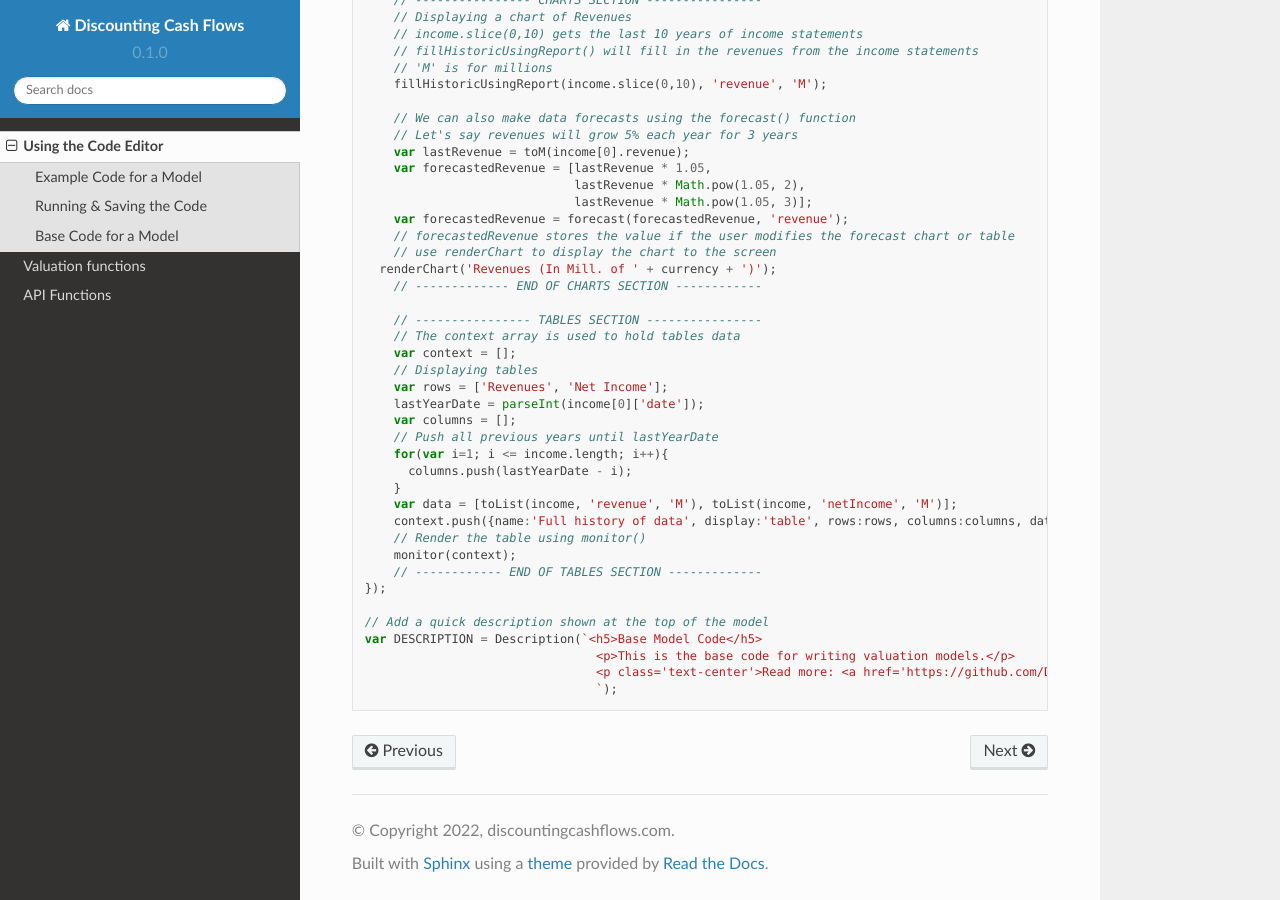
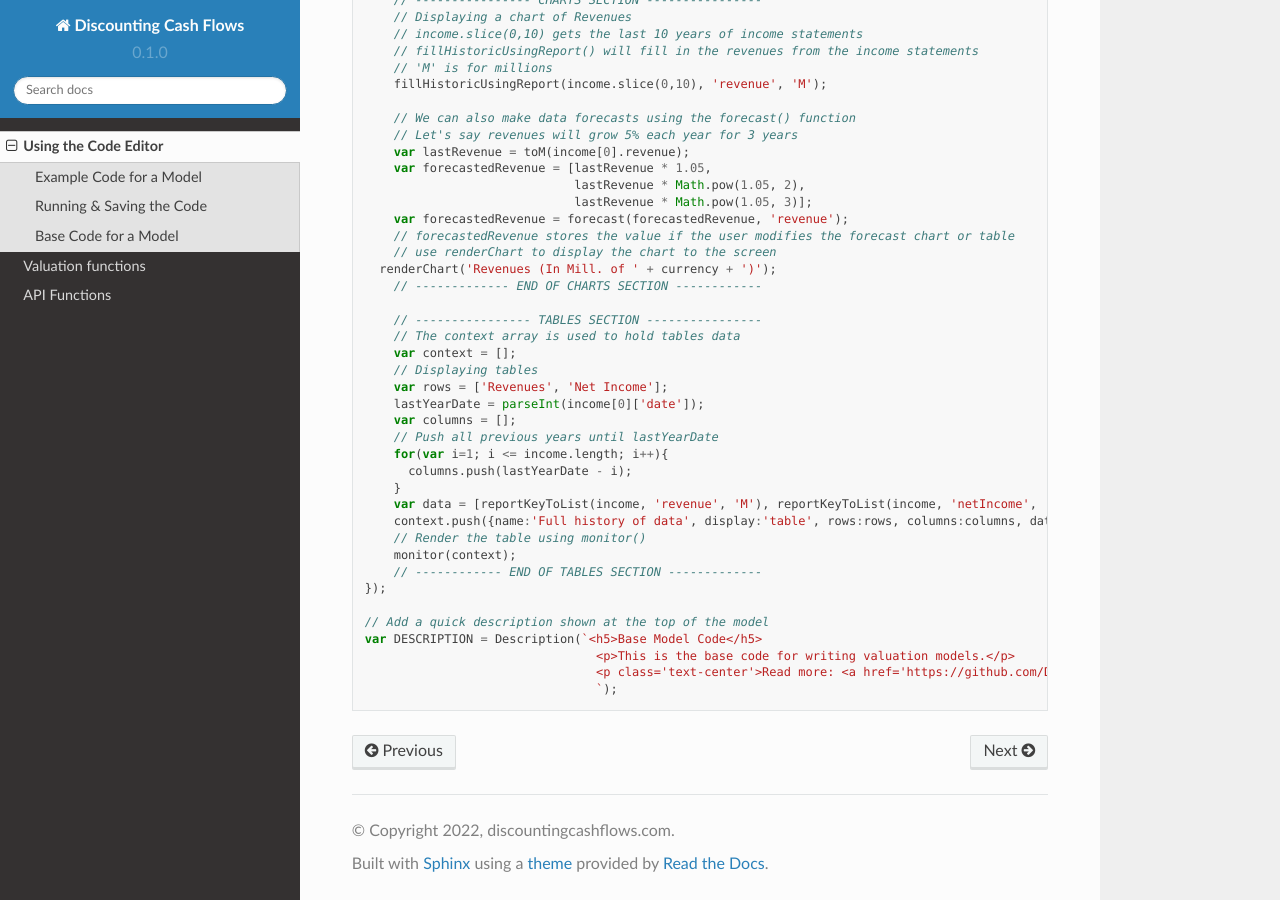
Before and after one commit to DiscountingCashFlows/readthedocs, a Sphinx documentation site: the page built from docs/source/usage.rst, in a window 1280 px wide and 900 px high, scrolled down 2257 px. Built offline with Sphinx 7.4.7 and the Read the Docs theme 2.0.0, drawn with Linux system fonts in a browser that asks for light colours.

Commit message:
Update usage.rst

```diff
--- a/docs/source/usage.rst
+++ b/docs/source/usage.rst
@@ -142,7 +142,7 @@ This is a preset with all basic functionalities of a model. Copy-Paste this into
       for(var i=1; i <= income.length; i++){
         columns.push(lastYearDate - i);
       }
-      var data = [toList(income, 'revenue', 'M'), toList(income, 'netIncome', 'M')];
+      var data = [reportKeyToList(income, 'revenue', 'M'), reportKeyToList(income, 'netIncome', 'M')];
       context.push({name:'Full history of data', display:'table', rows:rows, columns:columns, data:data});
       // Render the table using monitor()
       monitor(context);
```
